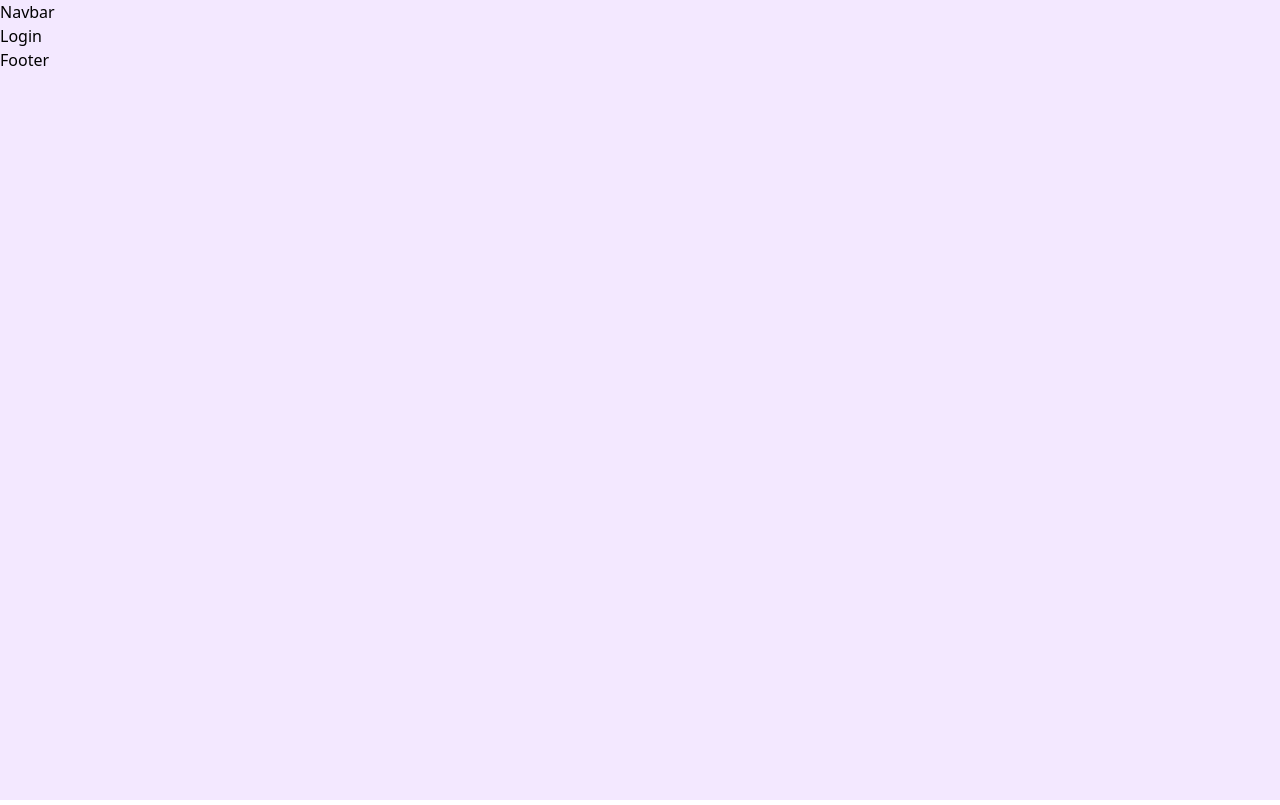
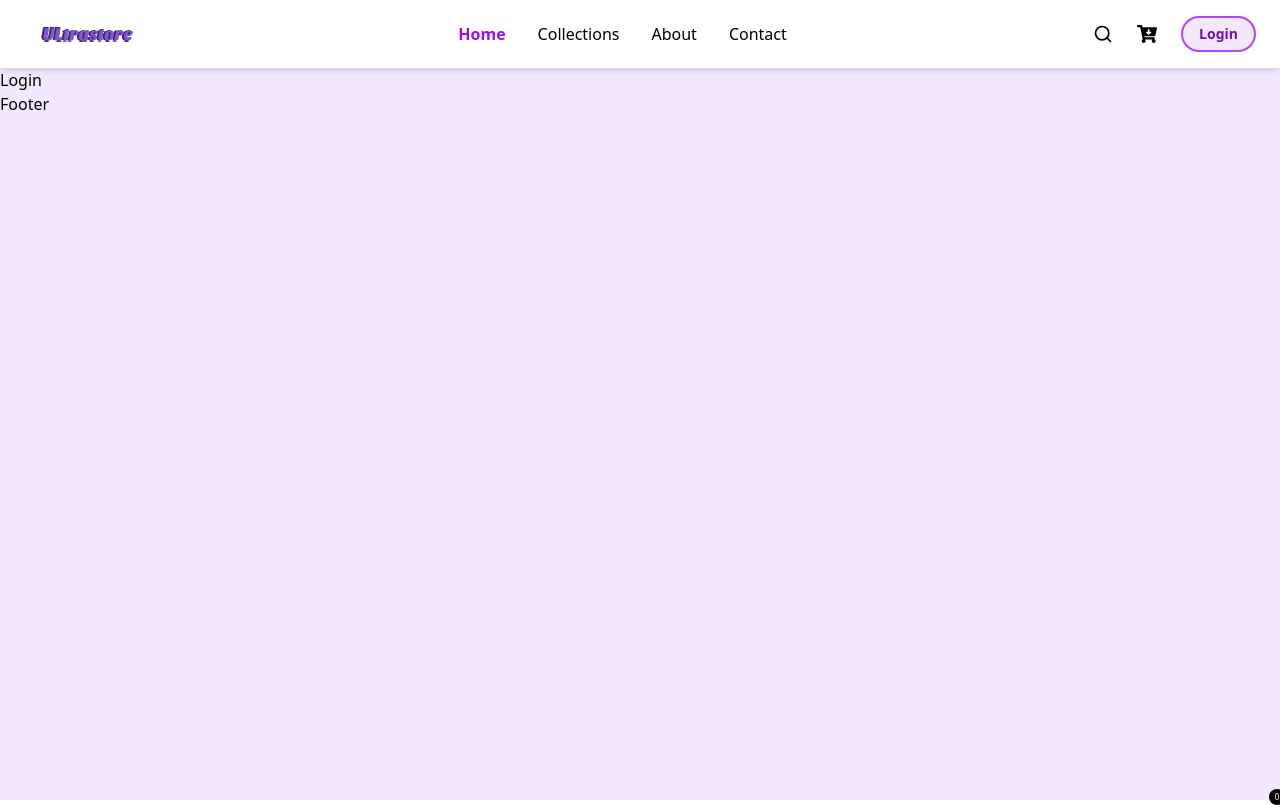
Before and after one commit to Gopendranath/E-commerce-frontend, a React (Vite) app: page / in a window 1280 px wide. Built offline with nearby package versions, Linux system fonts and the light colour scheme.

Commit message:
feat: add About, Contact, Orders, and Profile pages with routing

```diff
--- a/src/components/Navbar.jsx
+++ b/src/components/Navbar.jsx
@@ -1,9 +1,194 @@
-import React from 'react'
+import React, { useState, useEffect, useRef } from 'react';
+import Icon from '../assets/ULtrastore.svg';
+import { Link, NavLink } from 'react-router-dom';
+import { LuSearch } from "react-icons/lu";
+import { FaCartArrowDown } from "react-icons/fa";
+import { CgProfile } from "react-icons/cg";
+import { TbMenu2 } from "react-icons/tb";
+import { useDispatch, useSelector } from "react-redux";
+import { logout } from "../redux/slices/authSlice";
 
 const Navbar = () => {
+  const [isMobileMenuOpen, setIsMobileMenuOpen] = useState(false);
+  const [isSmallScreen, setIsSmallScreen] = useState(false);
+  const [profilemenu, setProfilemenu] = useState(false);
+  const [cartcount, setCartcount] = useState(0);
+  const profileMenuRef = useRef(null);
+
+  const { token } = useSelector((state) => state.auth);
+
+  const dispatch = useDispatch();
+
+  const handleLogout = () => {
+    dispatch(logout());
+  };
+
+  const getCartCount = () => {
+    const cart = JSON.parse(localStorage.getItem("cart"));
+    if (cart) {
+      setCartcount(cart.length);
+    } else {
+      setCartcount(0);
+    }
+  };
+
+  useEffect(() => {
+    getCartCount();
+  }, []);
+
+  // Check screen size on mount and when window resizes
+  useEffect(() => {
+    const checkScreenSize = () => {
+      setIsSmallScreen(window.innerWidth < 768);
+    };
+    checkScreenSize();
+    window.addEventListener('resize', checkScreenSize);
+    return () => window.removeEventListener('resize', checkScreenSize);
+  }, []);
+
+  // Close profile menu when clicking outside
+  useEffect(() => {
+    const handleClickOutside = (event) => {
+      if (profileMenuRef.current && !profileMenuRef.current.contains(event.target)) {
+        setProfilemenu(false);
+      }
+    };
+
+    document.addEventListener('mousedown', handleClickOutside);
+    return () => {
+      document.removeEventListener('mousedown', handleClickOutside);
+    };
+  }, [profileMenuRef]);
+
+  const toggleMobileMenu = () => {
+    setIsMobileMenuOpen(!isMobileMenuOpen);
+  };
+
+  const toggleProfileMenu = () => {
+    setProfilemenu(!profilemenu);
+  };
+
+  // NavLink active style function
+  const navLinkClass = ({ isActive }) =>
+    isActive
+      ? "cursor-pointer text-purple-600 font-semibold transition-colors duration-300"
+      : "cursor-pointer hover:text-purple-600 transition-colors duration-300 font-medium";
+
   return (
-    <div>Navbar</div>
-  )
-}
+    <div className="shadow-md w-full">
+      <nav className="bg-white py-4 px-6">
+        <div className="container mx-auto">
+          <div className="flex justify-between items-center">
+            {/* Logo */}
+            <Link to="/" className="w-32">
+              <img src={Icon} alt="UltraStore Logo" className="mx-auto" />
+            </Link>
 
-export default Navbar
+            {/* Desktop Navigation Links */}
+            <div className={`hidden md:flex space-x-8`}>
+              <NavLink to="/" className={navLinkClass} end>
+                <p>Home</p>
+              </NavLink>
+              <NavLink to="/category/all" className={navLinkClass}>
+                Collections
+              </NavLink>
+              <NavLink to="/about" className={navLinkClass}>
+                About
+              </NavLink>
+              <NavLink to="/contact" className={navLinkClass}>
+                Contact
+              </NavLink>
+            </div>
+
+            {/* Icons */}
+            <div className="flex items-center">
+              <div className="flex space-x-6 items-center">
+                <div className="cursor-pointer hover:text-purple-500 transition-colors duration-300">
+                  <LuSearch size={20} />
+                </div>
+                <NavLink to="/cart" className={({ isActive }) =>
+                  isActive
+                    ? "cursor-pointer text-purple-600 transition-colors duration-300"
+                    : "cursor-pointer hover:text-purple-500 transition-colors duration-300"
+                }>
+                  <FaCartArrowDown size={20} />
+                  <p className='absolute right-[-5px] bottom-[-5px] w-4 text-center leading-4 bg-black text-white aspect-square rounded-full text-[8px]'>{cartcount}</p>
+                </NavLink>
+                {token ? (
+                  <div className="cursor-pointer transition-colors duration-300 relative" ref={profileMenuRef}>
+                    <CgProfile
+                      size={20}
+                      className='hover:text-purple-500'
+                      onClick={toggleProfileMenu}
+                    />
+                    {profilemenu && (
+                      <div className="absolute top-8 right-0 bg-white border border-gray-300 rounded-lg shadow-md p-2 z-50">
+                        <div className="flex flex-col w-48 py-2 bg-white text-gray-700 rounded">
+                          <div className="border-b border-gray-200 pb-2 mb-1">
+                            <p className="px-4 py-2 font-medium text-purple-900">John Doe</p>
+                          </div>
+                          <Link to="/orders" onClick={toggleProfileMenu} className="px-4 py-2 hover:bg-purple-50 hover:text-purple-700 transition-colors duration-200 cursor-pointer">
+                            Your Orders
+                          </Link>
+                          <Link to="/wishlist" onClick={toggleProfileMenu} className="px-4 py-2 hover:bg-purple-50 hover:text-purple-700 transition-colors duration-200 cursor-pointer">
+                            Your Wishlist
+                          </Link>
+                          <Link to="/profile"  onClick={toggleProfileMenu} className="px-4 py-2 hover:bg-purple-50 hover:text-purple-700 transition-colors duration-200 cursor-pointer">
+                            Your Profile
+                          </Link>
+                          <div className="border-t border-gray-200 mt-1 pt-1">
+                            <p onClick={handleLogout} className="px-4 py-2 text-red-600 hover:bg-red-50 transition-colors duration-200 cursor-pointer">
+                              Logout
+                            </p>
+                          </div>
+                        </div>
+                      </div>
+                    )}
+                  </div>
+                ) : (
+                  <Link to="/login">
+                    <div className="border-2 px-4 py-1.5 border-purple-500 bg-purple-100 text-sm font-semibold text-purple-800 rounded-full cursor-pointer hover:bg-purple-200 transition-colors duration-300">
+                      Login
+                    </div>
+                  </Link>
+                )}
+              </div>
+
+              {/* Mobile Menu Button */}
+              {isSmallScreen && (
+                <div
+                  className="ml-6 cursor-pointer md:hidden"
+                  onClick={toggleMobileMenu}
+                >
+                  <TbMenu2 size={24} />
+                </div>
+              )}
+            </div>
+          </div>
+
+          {/* Mobile Menu */}
+          {isSmallScreen && isMobileMenuOpen && (
+            <div className="md:hidden mt-4 bg-gray-50 p-4 rounded-lg">
+              <div className="flex flex-col space-y-3">
+                <NavLink to="/" className={navLinkClass} end>
+                  Home
+                </NavLink>
+                <NavLink to="/category/all" className={navLinkClass}>
+                  Collections
+                </NavLink>
+                <NavLink to="/about" className={navLinkClass}>
+                  About
+                </NavLink>
+                <NavLink to="/contact" className={navLinkClass}>
+                  Contact
+                </NavLink>
+              </div>
+            </div>
+          )}
+        </div>
+      </nav>
+    </div>
+  );
+};
+
+export default Navbar;
--- /dev/null
+++ b/src/pages/About.jsx
@@ -0,0 +1,9 @@
+import React from 'react'
+
+const About = () => {
+  return (
+    <div>About</div>
+  )
+}
+
+export default About
--- a/src/pages/Categoryproduct.jsx
+++ b/src/pages/Categoryproduct.jsx
@@ -1,6 +1,10 @@
 import React from 'react'
+import { useParams } from "react-router-dom";
 
 const Categoryproduct = () => {
+    const { id } = useParams();
+    // console.log(id);
+
   return (
     <div>Categoryproduct</div>
   )
--- /dev/null
+++ b/src/pages/Contact.jsx
@@ -0,0 +1,9 @@
+import React from 'react'
+
+const Contact = () => {
+  return (
+    <div>Contact</div>
+  )
+}
+
+export default Contact
--- a/src/pages/Home.jsx
+++ b/src/pages/Home.jsx
@@ -5,14 +5,14 @@ import { logout } from "../redux/slices/authSlice"
 
 
 const Home = () => {
-    const navigate = useNavigate();
+    // const navigate = useNavigate();
     const dispatch = useDispatch();
     const token = useSelector((state) => state.auth.token);
 
     const handleLogout = () => {
         dispatch(logout());
-        dispatch(clearCart());
-        navigate("/login")
+        // dispatch(clearCart());
+        // navigate("/login")
     };
 
 
--- a/src/pages/Login.jsx
+++ b/src/pages/Login.jsx
@@ -1,70 +1,50 @@
-import React, { useState, useEffect } from "react";
+import React, { useState } from "react";
 import { useDispatch, useSelector } from "react-redux";
 import { useNavigate } from "react-router-dom";
 import { loginUser } from "../redux/slices/authSlice";
 import { FaEye, FaEyeSlash } from "react-icons/fa";
-import { BiLoaderCircle } from "react-icons/bi";
+import { BiLoader } from "react-icons/bi";
 
 const Login = () => {
   const [email, setEmail] = useState("eve.holt@reqres.in");
   const [password, setPassword] = useState("");
   const [showPassword, setShowPassword] = useState(false);
-  const [animateIn, setAnimateIn] = useState(false);
 
   const dispatch = useDispatch();
   const navigate = useNavigate();
 
   const { status, error, token } = useSelector((state) => state.auth);
 
-  // Trigger animation after component mounts
-  useEffect(() => {
-    // Small delay to ensure transition works properly
-    const timer = setTimeout(() => {
-      setAnimateIn(true);
-    }, 100);
-
-    return () => clearTimeout(timer);
-  }, []);
-
   const handleLogin = (e) => {
     e.preventDefault();
     dispatch(loginUser({email, password})).then((result) => {
       if(result.meta.requestStatus === "fulfilled") {
-        navigate("/");
+        setTimeout(() => {
+          navigate("/");
+        }, 1000);
       }
-    });
+    })
   };
 
   const togglePasswordVisibility = () => {
     setShowPassword(!showPassword);
   };
 
-  // Animation class names based on state
-  const cardClasses = `w-sm sm:max-w-md md:max-w-lg px-6 py-8 mt-20 relative border-x-2 border-gray-300
-    transition-all duration-700 ease-out ${animateIn ? 'opacity-100 transform translate-y-0' : 'opacity-0 transform translate-y-10'}`;
-
-  const logoClasses = `text-gray-300 font-bold rounded-md text-5xl
-    transition-all duration-1000 delay-300 ease-out ${animateIn ? 'opacity-100 transform scale-100' : 'opacity-0 transform scale-90'}`;
-
-  const formClasses = `mt-8 space-y-6
-    transition-all duration-700 delay-500 ease-out ${animateIn ? 'opacity-100' : 'opacity-0'}`;
-
   return (
-    <div className="flex items-center justify-center py-12 sm:px-6 lg:px-8">
-      <div className={cardClasses}>
+    <div className="flex items-center justify-center py-12 ">
+      <div className="w-sm sm:max-w-md md:max-w-lg px-6 py-8 mt-20 relative border-x-2 border-gray-300">
 
         <div className="text-center -mt-5">
-          <h1 className={logoClasses}>
+          <h1 className="text-gray-300 font-bold rounded-md text-5xl">
             ULTRASTORE
           </h1>
         </div>
 
         <div className="text-center">
-          <h2 className={`mt-6 text-3xl font-extrabold text-gray-900
-            transition-all duration-700 delay-400 ease-out ${animateIn ? 'opacity-100 transform translate-y-0' : 'opacity-0 transform translate-y-5'}`}>Login</h2>
+          <h2 className="mt-6 text-3xl font-extrabold text-gray-900">Login</h2>
         </div>
 
-        <form className={formClasses}>
+        <form className="mt-8 space-y-6">
           <div className="space-y-4">
             <div>
               <label htmlFor="email" className="block text-sm font-medium text-gray-700">
@@ -114,23 +94,22 @@ const Login = () => {
           <div>
             <button
               onClick={handleLogin}
-              disabled={status === "loading"}
+              disabled={status === "loading" || !email || !password || token}
               type="submit"
-              className="flex justify-center w-full px-4 py-2 text-sm font-medium text-white bg-indigo-600 border border-transparent rounded-md shadow-sm hover:bg-indigo-700 focus:outline-none focus:ring-2 focus:ring-offset-2 focus:ring-indigo-500 disabled:opacity-50 disabled:cursor-not-allowed
-                transition-all duration-300 hover:transform hover:scale-105"
+              className="flex justify-center w-full px-4 py-2 text-sm font-medium text-white bg-indigo-600 border border-transparent rounded-md shadow-sm hover:bg-indigo-700 focus:outline-none focus:ring-2 focus:ring-offset-2 focus:ring-indigo-500 disabled:opacity-50 disabled:cursor-not-allowed"
             >
-              {status === "loading" ? <BiLoaderCircle className="animate-spin mr-2" /> : "Login"}
+              {status === "loading" ? <BiLoader className="animate-spin mr-2 w-5 h-5" /> : "Login"}
             </button>
           </div>
 
           {error && (
-            <div className="p-3 mt-4 text-sm text-red-700 bg-red-100 rounded-md animate-pulse">
+            <div className="p-3 mt-4 text-sm text-red-700 bg-red-100 rounded-md">
               {error}
             </div>
           )}
 
           {token && (
-            <div className="p-3 mt-4 text-sm text-green-700 bg-green-100 rounded-md animate-pulse">
+            <div className="p-3 mt-4 text-sm text-green-700 bg-green-100 rounded-md">
               Logged in successfully
             </div>
           )}
```
Also changed, not shown: src/App.jsx (+9 -1 lines), src/pages/Orders.jsx (added, +9 -0 lines), src/pages/Profile.jsx (added, +9 -0 lines), src/assets/ULtrastore.svg (added).
